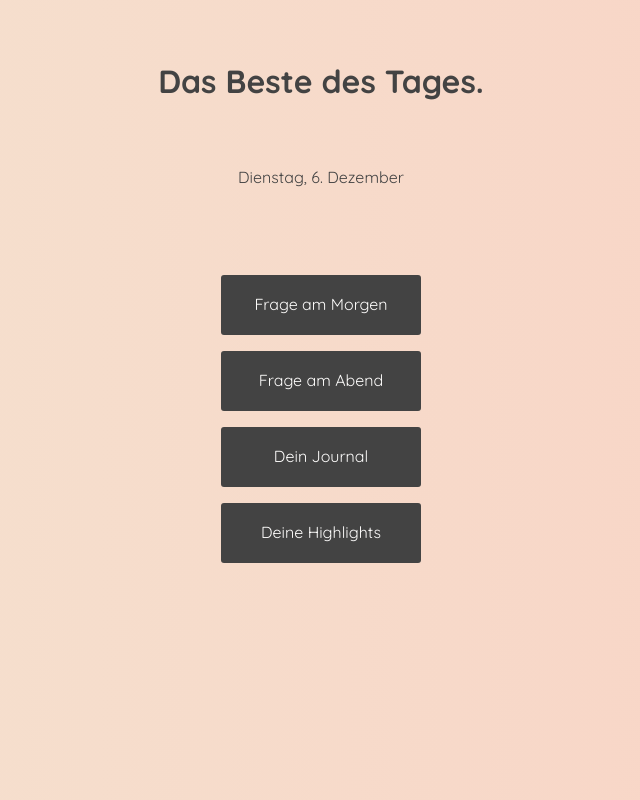
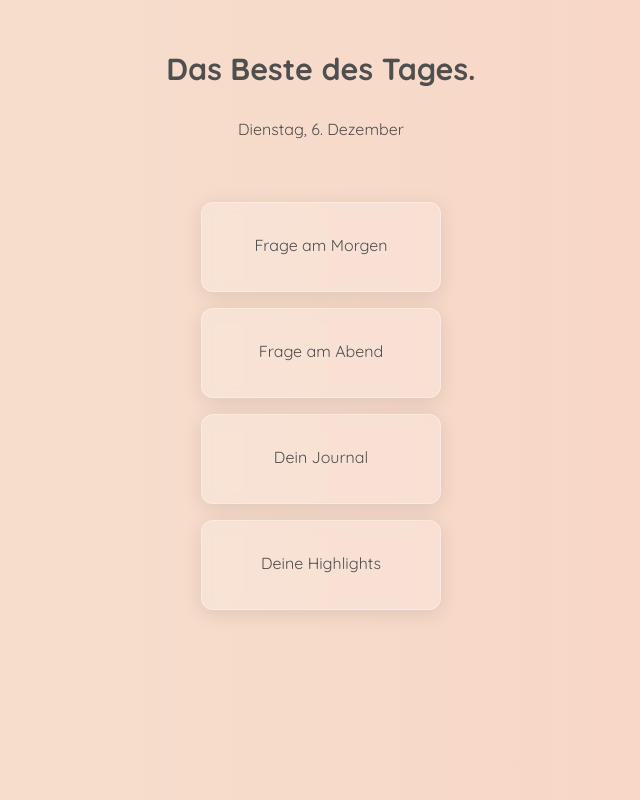
Before and after one commit to marialitwa/capstone-project, a Next.js app: page / in a window 1280 px wide. Shown: the whole page, without its empty margins (319-959 px from the left). Built offline with nearby package versions, Linux system fonts and the light colour scheme.

Commit message:
Update styling homepage

```diff
--- a/components/GlobalStyles.js
+++ b/components/GlobalStyles.js
@@ -28,7 +28,8 @@ const GlobalStyles = createGlobalStyle`
         background: linear-gradient(90deg, #faece0, #fae6e0, #f5e0ce, #fbccc0);
         background-size: 400%;
         animation: gradient-bg 20s ease infinite ;
-        color: #434343;
+        color: var(--primary-darkgrey)
+        /* color: #434343; */
     }
 
     @keyframes gradient-bg {
@@ -43,6 +44,12 @@ const GlobalStyles = createGlobalStyle`
         background-position: 0% 50%;
     }
     }
+
+    :root {
+        /* --primary-darkgrey: #434343; */
+        --primary-darkgrey: #4f4f4f;
+
+    }
 `;
 
 export default GlobalStyles;
--- a/pages/index.js
+++ b/pages/index.js
@@ -33,22 +33,44 @@ const Main = styled.main`
 
 const Heading = styled.h1`
   text-align: center;
-  margin: 61px 30px 50px;
+  margin: 50px 30px 15px;
+  font-size: 1.9rem;
 `;
 
 const CurrentDate = styled.p`
-  margin-bottom: 80px;
+  margin-bottom: 55px;
 `;
 
 const StyledLink = styled(Link)`
   margin: 0.5rem;
-  padding: 1.2rem;
-  background-color: #434343;
-  color: #fdfcfb;
+  padding: 2rem;
+  _background-color: #434343;
+  _color: #fdfcfb;
+  color: var(--primary-darkgrey);
   border: none;
   text-decoration: none;
-  width: 200px;
-  height: 60px;
+  width: 240px;
+  height: 90px;
   text-align: center;
-  border-radius: 3px;
+
+  /* From https://css.glass */
+  background: rgba(255, 255, 255, 0.2);
+  border-radius: 12px;
+  box-shadow: 0 4px 20px rgba(0, 0, 0, 0.1);
+  backdrop-filter: blur(5px);
+  -webkit-backdrop-filter: blur(5px);
+  border: 1px solid rgba(255, 255, 255, 0.3);
 `;
+
+// const StyledLink = styled(Link)`
+//   margin: 0.5rem;
+//   padding: 1.2rem;
+//   background-color: #434343;
+//   color: #fdfcfb;
+//   border: none;
+//   text-decoration: none;
+//   width: 200px;
+//   height: 60px;
+//   text-align: center;
+//   border-radius: 5px;
+// `;
```
Also changed, not shown: components/AnswerCard.js (+5 -4 lines), pages/answers/[answerDate].js (+4 -4 lines).
